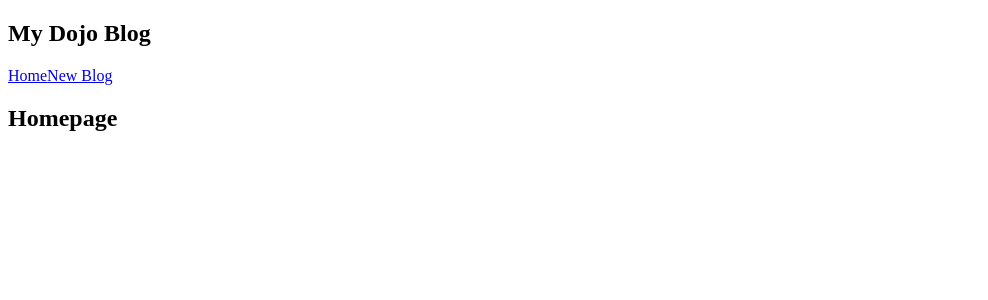
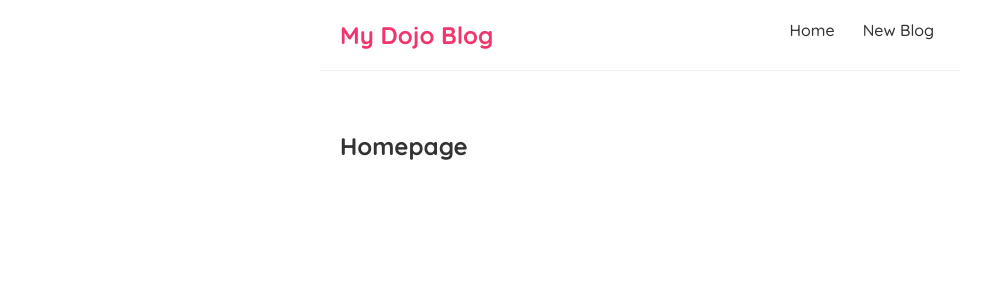
Before and after one commit to frontendprof/react-dojo-blog, a React (Create React App) app: page / in a window 1280 px wide. Shown: the top 300 px of the page, without its empty margins (0-988 px from the left). Built offline with nearby package versions, Linux system fonts and the light colour scheme.

Commit message:
styling components

```diff
--- a/src/components/Homepage/Homepage.jsx
+++ b/src/components/Homepage/Homepage.jsx
@@ -8,4 +8,4 @@
     )
 }
 
-export default Homepage
+export default Homepage;
--- a/src/index.css
+++ b/src/index.css
@@ -1,2 +1,43 @@
 
 @import url('https://fonts.googleapis.com/css2?family=Quicksand:wght@300;500;700&display=swap');
+
+
+/* base styles */
+* {
+  margin: 0;
+  font-family: "Quicksand";
+  color: #333;
+}
+
+.navbar {
+  padding: 20px;
+  display: flex;
+  /* align-items: center; */
+  max-width: 600px;
+  margin: 0 auto;
+  border-bottom: 1px solid #f2f2f2;
+}
+
+.navbar h1 {
+  color: #f1356d;
+}
+
+.navbar .links {
+  margin-left: auto;
+}
+
+.navbar a {
+  margin-left: 16px;
+  text-decoration: none;
+  padding: 6px;
+}
+
+.navbar a:hover {
+  color: #f1356d;
+}
+
+.content {
+  max-width: 600px;
+  margin: 40px auto;
+  padding: 20px;
+}
```
Also changed, not shown: 1 other file (tests, documents, lock files or other folders).
